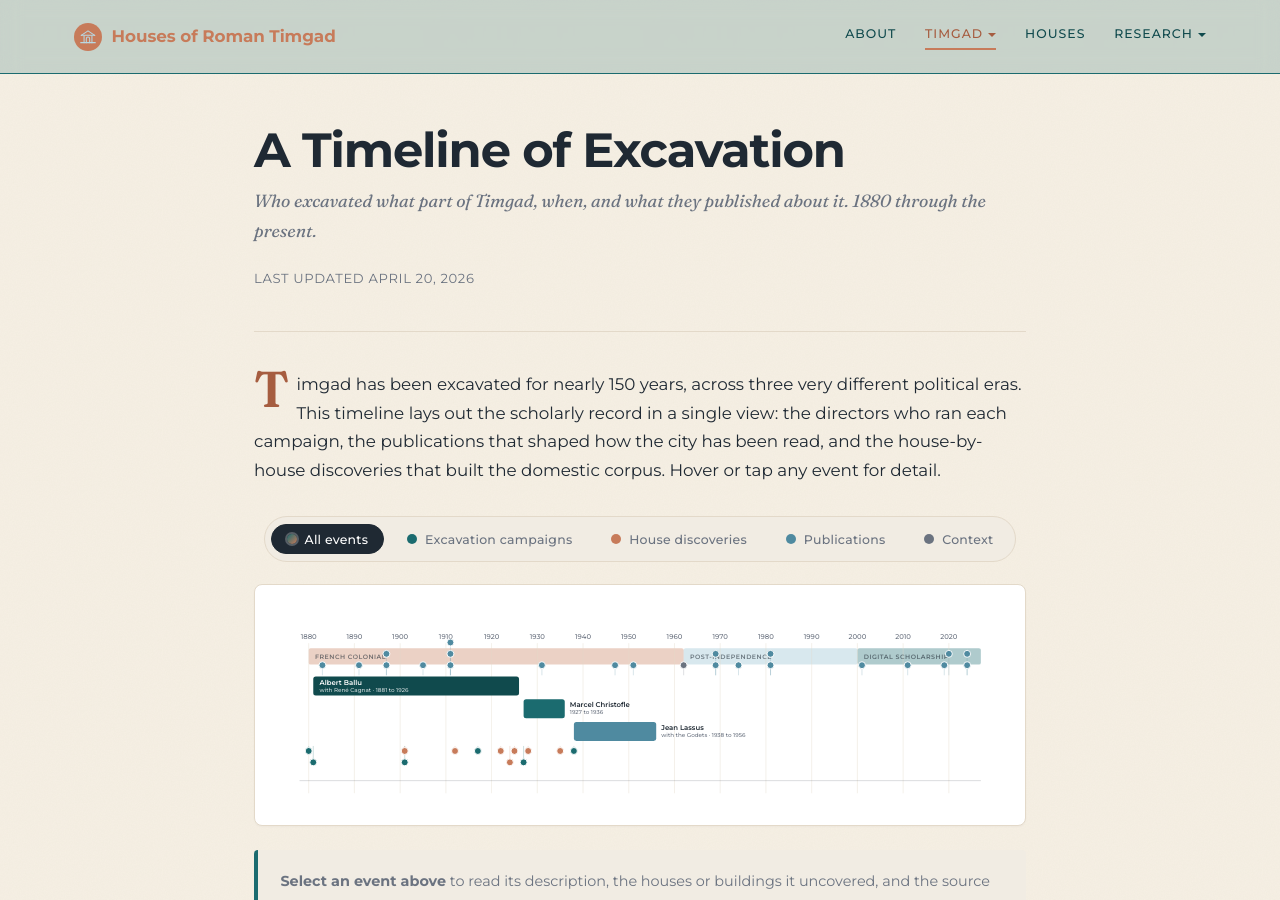
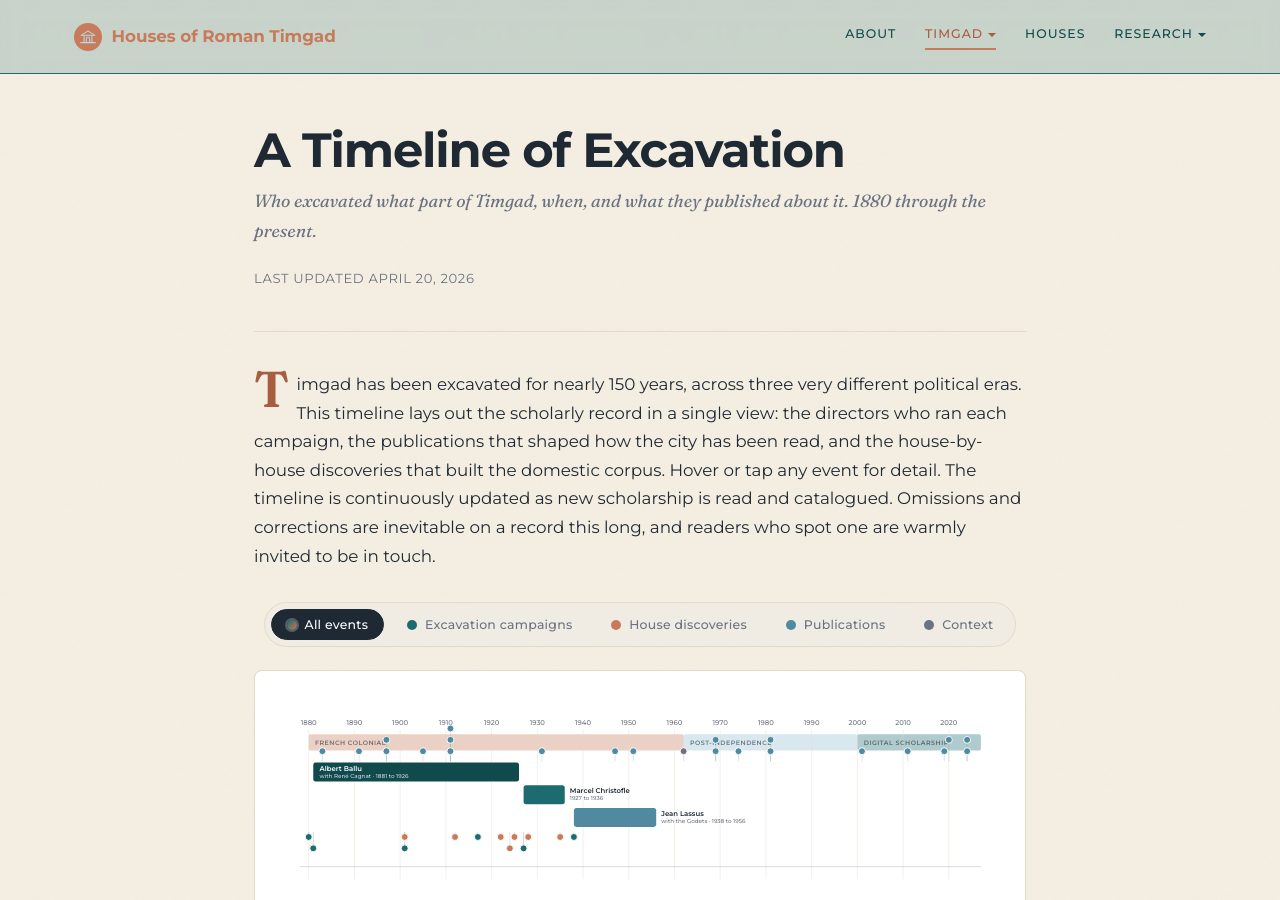
Before and after one commit to kimedher/timgadhouses, a Jekyll site: the page built from timgad/timeline.md, in a window 1280 px wide and 900 px high. Built offline with Jekyll 4.4.1, drawn with Linux system fonts in a browser that asks for light colours.

Commit message:
Add living-document disclaimer to timeline intro

```diff
--- a/timgad/timeline.md
+++ b/timgad/timeline.md
@@ -7,7 +7,7 @@
 ---
 
 <p class="timeline-lede">
-Timgad has been excavated for nearly 150 years, across three very different political eras. This timeline lays out the scholarly record in a single view: the directors who ran each campaign, the publications that shaped how the city has been read, and the house-by-house discoveries that built the domestic corpus. Hover or tap any event for detail.
+Timgad has been excavated for nearly 150 years, across three very different political eras. This timeline lays out the scholarly record in a single view: the directors who ran each campaign, the publications that shaped how the city has been read, and the house-by-house discoveries that built the domestic corpus. Hover or tap any event for detail. The timeline is continuously updated as new scholarship is read and catalogued. Omissions and corrections are inevitable on a record this long, and readers who spot one are warmly invited to be in touch.
 </p>
 
 <div class="timeline-controls">
```
